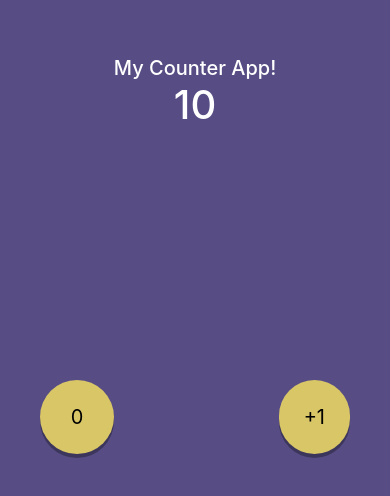
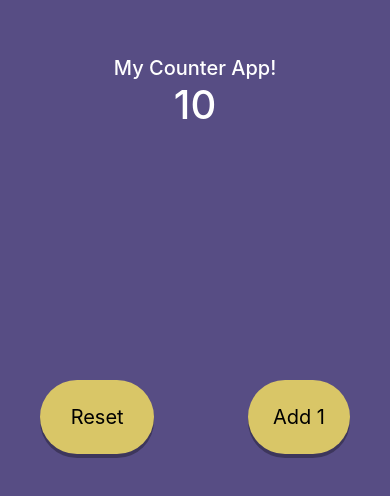
Before and after one commit to mrojasb2000/counter-app, a React Native app: screen / in a window 390 px wide. Shown: the part 330-826 px from the top of the page. Built offline with nearby package versions, Linux system fonts and the light colour scheme.

Commit message:
refactor: enhance styles css properties components

```diff
--- a/App.tsx
+++ b/App.tsx
@@ -1,6 +1,7 @@
 import { StatusBar } from 'expo-status-bar';
 import { useState, useRef } from 'react';
-import { Pressable, StyleSheet, Text, TouchableOpacity, View } from 'react-native';
+import { Pressable, StyleSheet, Text, View } from 'react-native';
+import Floating from './components/buttons/Floating';
 
 export default function App() {
   const [count, setCount] = useState(10);
@@ -24,18 +25,20 @@ export default function App() {
     <View style={styles.container}>
       <Text style={[styles.text, styles.textL]}>My Counter App!</Text>
       <Text style={[styles.text, styles.textXL]}>{count}</Text>
-      <Pressable
-        style={[styles.floatingButton, styles.addOneFloatingButton]}
-        onPress={() => setCount(count + 1)}
-        onPressIn={handlePressIn}
-        onPressOut={handlePressOut}>
-        <Text style={[styles.textL]}>+1</Text>
-      </Pressable>
-      <Pressable
-        style={[styles.floatingButton, styles.resetFloatingButton]}
-        onPress={() => setCount(0)}>
-        <Text style={[styles.textL]}> 0 </Text>
-      </Pressable>
+      <Floating
+        label="Add 1"
+        OnPress={() => setCount(count + 1)}
+        OnPressIn={handlePressIn}
+        OnPressOut={handlePressOut}
+        buttonStyle={styles.addOneFloatingButton}
+        labelStyle={styles.textL}
+      />
+      <Floating
+        label=" Reset "
+        OnPress={() => setCount(0)}
+        buttonStyle={styles.resetFloatingButton}
+        labelStyle={styles.textL}
+      />
       <StatusBar style="auto" />
     </View>
   );
@@ -58,18 +61,6 @@ const styles = StyleSheet.create({
   textXL: {
     fontSize: 40,
   },
-  floatingButton: {
-    position: 'absolute',
-    backgroundColor: '#d9c667',
-    shadowColor: '#000',
-    shadowOffset: { width: 0, height: 4 },
-    shadowOpacity: 0.3,
-    elevation: 3,
-    borderRadius: 40,
-    padding: 25,
-    alignItems: 'center',
-    justifyContent: 'center',
-  },
   addOneFloatingButton: {
     bottom: 60,
     right: 40,
--- /dev/null
+++ b/components/buttons/Floating.tsx
@@ -0,0 +1,43 @@
+import { StyleSheet, Text, Pressable, ViewStyle, TextStyle } from 'react-native';
+
+interface Props {
+    label: string
+
+    // actions
+    OnPress?: () => void;
+    OnPressIn?: () => void;
+    OnPressOut?: () => void;
+
+    // styles
+    buttonStyle?: ViewStyle;
+    labelStyle?: TextStyle;
+}
+
+const Floating = ({label, OnPress, OnPressIn, OnPressOut, buttonStyle, labelStyle }: Props) => {
+  return (
+    <Pressable
+        style={[styles.floatingButton, buttonStyle]}
+        onPress={OnPress}
+        onPressIn={OnPressIn}
+        onPressOut={OnPressOut}>
+        <Text style={[labelStyle]}>{label}</Text>
+    </Pressable>
+  );
+}
+
+const styles = StyleSheet.create({
+  floatingButton: {
+    position: 'absolute',
+    backgroundColor: '#d9c667',
+    shadowColor: '#000',
+    shadowOffset: { width: 0, height: 4 },
+    shadowOpacity: 0.3,
+    elevation: 3,
+    borderRadius: 40,
+    padding: 25,
+    alignItems: 'center',
+    justifyContent: 'center',
+  }
+});
+
+export default Floating;
```
